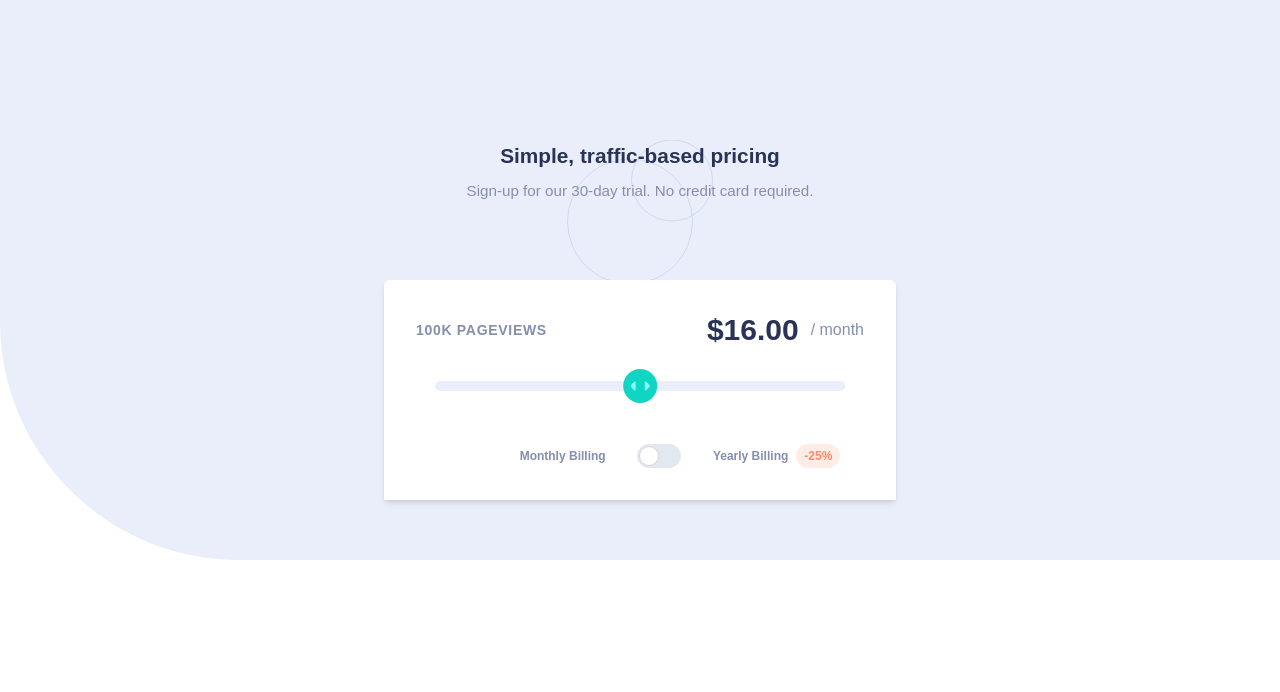
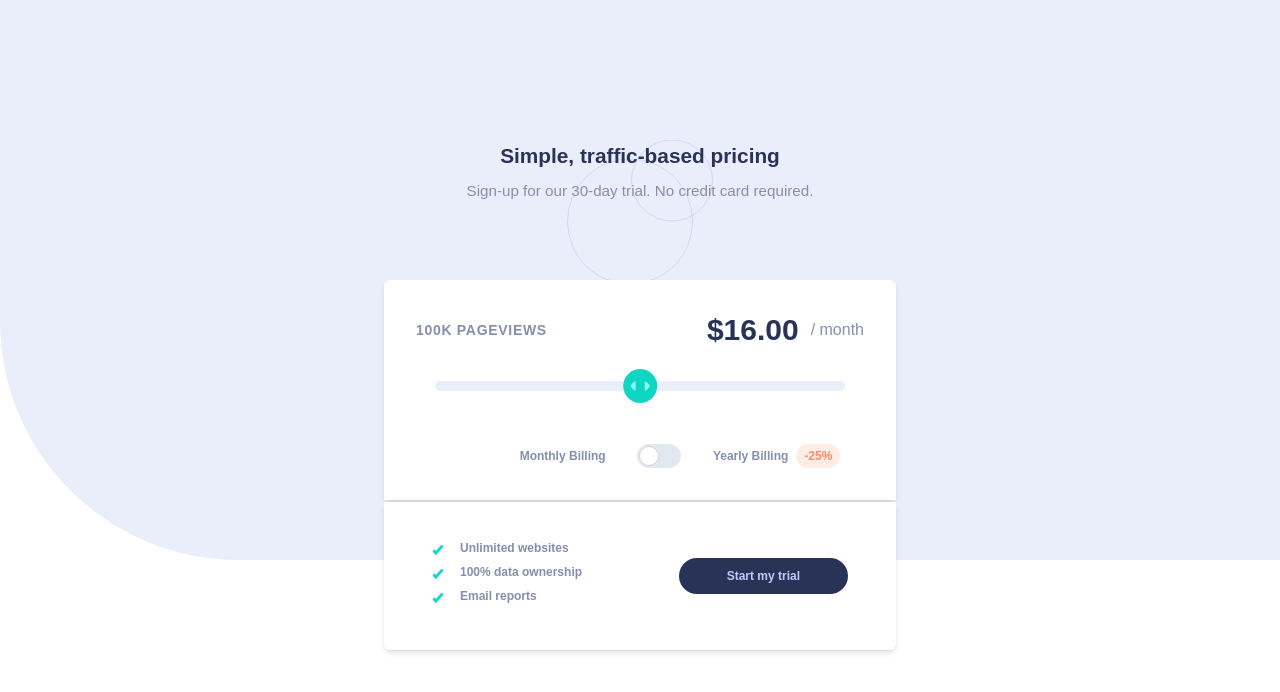
Before and after one commit to aguorcha/interactive-pricing, a Vue app: page / in a window 1280 px wide. Shown: the top 692 px of the page. Built offline with nearby package versions, Linux system fonts and the light colour scheme.

Commit message:
TrailComponent terminado

```diff
--- a/src/App.vue
+++ b/src/App.vue
@@ -1,5 +1,6 @@
 <script setup>
-  import PriceRangeSlider from './components/PriceRangeSlider.vue'
+  import PriceRangeSlider from './components/PriceRangeSlider.vue';
+  import TrialComponent from './components/TrialComponent.vue';
 </script>
 
 <template>
@@ -12,7 +13,10 @@
       </div>
     </header>
 
-    <PriceRangeSlider />
+    <div class="relative">
+      <PriceRangeSlider />
+      <TrialComponent />
+    </div>
   </div>
 </template>
 
--- a/src/components/PriceRangeSlider.vue
+++ b/src/components/PriceRangeSlider.vue
@@ -1,11 +1,9 @@
 <script setup>
-import { ref } from 'vue'
 
 defineProps({
   msg: String,
 })
 
-const count = ref(0)
 </script>
 
 <template>
@@ -23,7 +21,7 @@ const count = ref(0)
       </div>
 
       <div class="toggle-container flex items-center justify-between text-xs text-grayish-blue mt-7 font-semibold space-x-2 sm:mt-24 sm:ml-20 sm:justify-evenly">
-        <p class="monthly ">Monthly Billing</p>
+        <p class="monthly">Monthly Billing</p>
         <label class="relative inline-flex cursor-pointer items-center">
           <input id="switch" type="checkbox" class="peer sr-only" />
           <label for="switch" class="hidden"></label>
--- a/src/components/SliderComponent.vue
+++ /dev/null
@@ -1,14 +0,0 @@
-<script>
-export default {
-  name: 'SliderComponent',
-}
-</script>
-
-<template>
-  <div id="slider-container" class="w-4/5 h-2.5 bg-light-grayish-blue-slider rounded-full absolute mt-14">
-    <div id="slider-track" class="absolute top-0 left-0 w-full h-full bg-transparent"></div>
-    <div id="slider-thumb" class="absolute top-1/2 -translate-y-1/2 left-1/2 -translate-x-1/2 w-[34px] h-[34px] bg-strong-cyan hover:bg-soft-cyan active:bg-strong-cyan active:cursor-[grabbing] rounded-full cursor-pointer flex justify-center items-center">
-      <img class="w-5" src="/src/assets/images/icon-slider.svg" alt="Slider icon">
-    </div>
-  </div>
-</template>
--- /dev/null
+++ b/src/components/TrialComponent.vue
@@ -0,0 +1,33 @@
+<script setup>
+
+defineProps({
+  msg: String,
+})
+
+</script>
+
+<template>
+  <div class="relative w-screen">
+    <div class="w-[90%] max-w-lg absolute mt-[534px] sm:mt-[502px] left-1/2 -translate-x-1/2 p-8 flex flex-col items-center sm:flex-row sm:justify-between sm:px-12 bg-white font-manrope rounded-bl-6 rounded-br-6 shadow-md">
+      <div class="data flex flex-col items-center text-xs font-semibold text-grayish-blue sm:items-start">
+        <div class="flex">
+          <img class="w-3 h-3 mt-1" src="/src/assets/images/icon-check.svg" alt="Check Icon">
+          <p class="ml-4 mb-2">Unlimited websites</p>
+        </div>
+        <div class="flex">
+          <img class="w-3 h-3 mt-1" src="/src/assets/images/icon-check.svg" alt="Check Icon">
+          <p class="ml-4 mb-2">100% data ownership</p>
+        </div>
+        <div class="flex">
+          <img class="w-3 h-3 mt-1" src="/src/assets/images/icon-check.svg" alt="Check Icon">
+          <p class="ml-4 mb-2">Email reports</p>
+        </div>
+      </div>
+      <button class="px-12 py-2.5 mt-6 bg-dark-desaturated-blue text-pale-blue text-xs font-bold rounded-3xl sm:mb-6">Start my trial</button>
+    </div>
+  </div>
+</template>
+
+<style scoped>
+
+</style>
```
